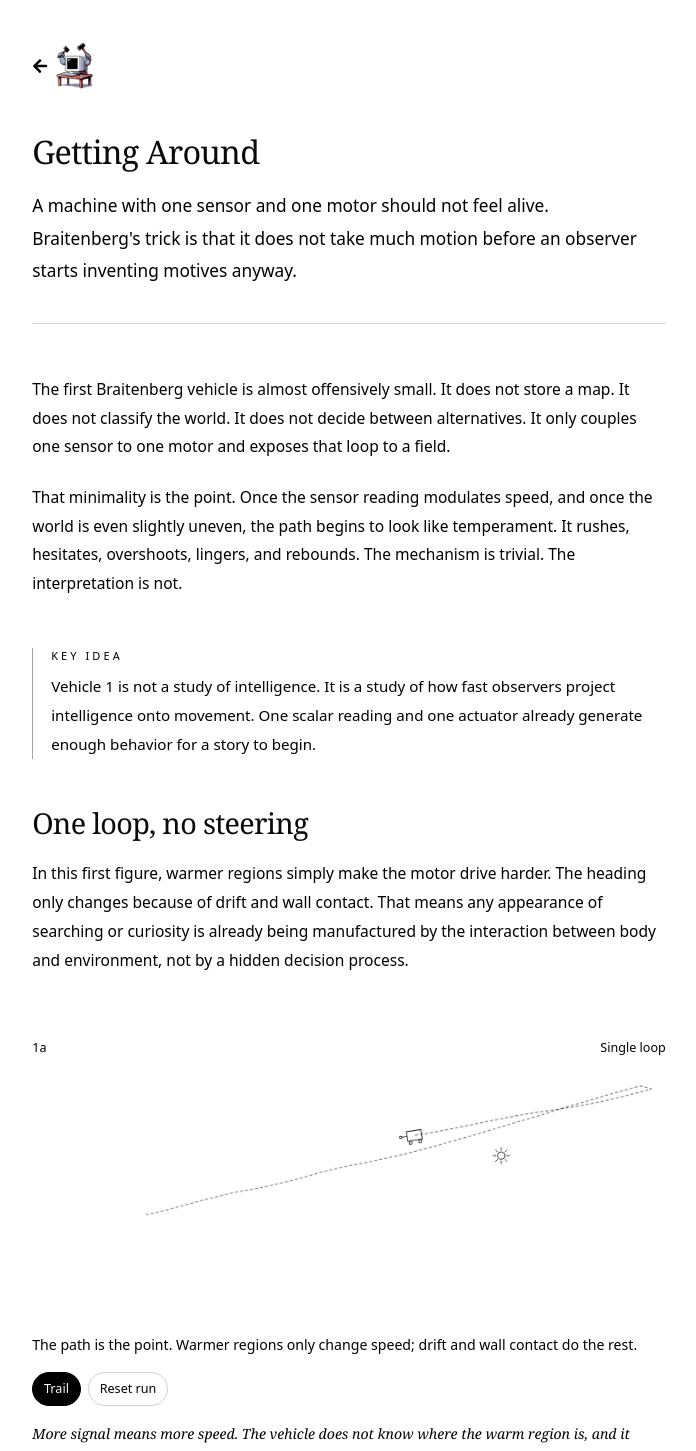
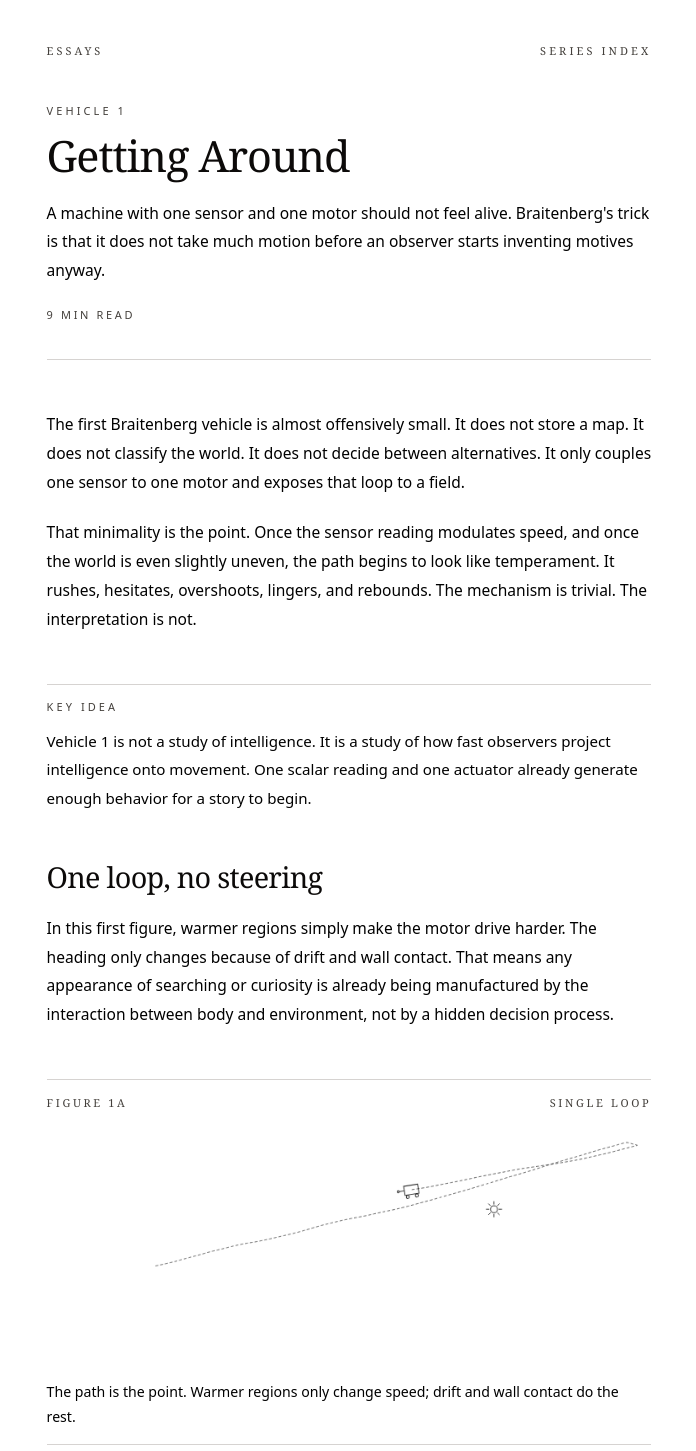
Before and after one commit to danfarrdotcom/danfarr.com, a Next.js app: page /essays/braitenberg/vehicle-1-getting-around in a window 1280 px wide. Shown: the top 1451 px of the page, without its empty margins (291-987 px from the left). Built offline with nearby package versions, Linux system fonts and the light colour scheme.

Commit message:
refactor: update Braitenberg components for improved styling and structure

```diff
--- a/app/essays/braitenberg/page.tsx
+++ b/app/essays/braitenberg/page.tsx
@@ -1,10 +1,8 @@
 import type { Metadata } from 'next';
 import Link from 'next/link';
-import { FaArrowLeft } from 'react-icons/fa';
 
 import SeriesCard from '../../../components/braitenberg/series-card';
 import { getBraitenbergSeries } from '../../../lib/braitenberg/series';
-import Logo from '../../../components/logo';
 
 export const metadata: Metadata = {
   title: 'Vehicles, Translated',
@@ -18,31 +16,39 @@ export default function BraitenbergSeriesPage() {
   return (
     <main className="min-h-screen px-5 py-8 md:px-8 md:py-12">
       <div className="mx-auto max-w-[48rem]">
-        <div className="mb-12 flex flex-wrap items-center gap-3 text-[11px] uppercase tracking-[0.28em] text-black">
-          <Link
-            className="group flex items-center gap-2 hover:text-black"
-            href="/"
-          >
-            <FaArrowLeft className="text-lg transition-transform group-hover:-translate-x-1" />
-            <Logo />
+        <div className="mb-12 flex flex-wrap items-center justify-between gap-3 text-[11px] uppercase tracking-[0.28em] text-stone-700">
+          <Link className="hover:text-black" href="/essays">
+            Essays
+          </Link>
+          <Link className="hover:text-black" href="/">
+            Home
           </Link>
         </div>
 
         <header className="max-w-3xl border-b border-stone-300 pb-10">
-          <h1 className="mt-3 text-3xl font-normal tracking-tight md:text-6xl">
+          <p className="text-[11px] uppercase tracking-[0.28em] text-stone-700">
+            Vehicles, Translated
+          </p>
+          <h1 className="mt-4 text-3xl font-normal tracking-tight md:text-6xl">
             Vehicles
           </h1>
-          <p className="mt-6 text-lg font-sans text-black md:text-md">
+          <p className="mt-4 text-[1.05rem] italic leading-8 text-stone-700">
+            Notes toward an interactive translation of{' '}
+            <span className="not-italic">
+              Valentino Braitenberg&apos;s 1984 book.
+            </span>
+          </p>
+          <p className="mt-6 text-[1.08rem] leading-8 text-black">
             <i>Vehicles: Experiments in Synthetic Psychology</i>, written by
             Valentino Braitenberg in 1984, has had a lasting influence on how we
-            think about the elationship between simplicity and complexity.
+            think about the relationship between simplicity and complexity.
           </p>
-          <p className="mt-6 text-lg font-sans text-black md:text-md">
+          <p className="mt-6 text-[1.08rem] leading-8 text-black">
             Braitenberg’s deceptively simple “vehicles” revealed how intricate,
             lifelike behaviors can emerge from minimal underlying mechanisms and
             how readily we project intention, emotion or intelligence onto them.
           </p>
-          <p className="mt-6 text-lg font-sans text-black md:text-md">
+          <p className="mt-6 text-[1.08rem] leading-8 text-black">
             This article series revisits that foundational work. It aims to
             reconstruct and explore several of Braitenberg’s core experiments,
             not just as historical artifacts, but as living ideas that continue
@@ -53,7 +59,7 @@ export default function BraitenbergSeriesPage() {
           </p>
         </header>
 
-        <section className="mt-10 gap-y-4 flex flex-col">
+        <section className="mt-10 flex flex-col">
           {entries.map((entry) => (
             <SeriesCard entry={entry} key={entry.slug} />
           ))}
--- a/app/essays/braitenberg/vehicle-1-getting-around/page.tsx
+++ b/app/essays/braitenberg/vehicle-1-getting-around/page.tsx
@@ -18,7 +18,7 @@ export default function VehicleOnePage() {
       readingTime="9 min read"
       slug="vehicle-1-getting-around"
     >
-      <section className="space-y-6 font-sans text-[1.08rem] leading-8 text-black">
+      <section className="space-y-6 text-[1.08rem] leading-8 text-black">
         <p>
           The first Braitenberg vehicle is almost offensively small. It does not
           store a map. It does not classify the world. It does not decide
--- a/components/braitenberg/article-shell.tsx
+++ b/components/braitenberg/article-shell.tsx
@@ -4,11 +4,8 @@ import Link from 'next/link';
 import {
   getBraitenbergEntry,
   getBraitenbergLabel,
-  getBraitenbergPath,
 } from '../../lib/braitenberg/series';
 import SeriesNav from './series-nav';
-import Logo from '../logo';
-import { FaArrowLeft } from 'react-icons/fa';
 
 type ArticleShellProps = {
   slug: string;
@@ -31,22 +28,29 @@ export default function ArticleShell({
 
   return (
     <main className="min-h-screen px-5 py-8 md:px-8 md:py-12">
-      <article className="mx-auto max-w-[44rem]">
-        <div className="mb-12 flex flex-wrap items-center gap-3 text-[11px] uppercase tracking-[0.28em] text-black">
-          <Link
-            className="group flex items-center gap-2 hover:text-black"
-            href="/"
-          >
-            <FaArrowLeft className="text-lg transition-transform group-hover:-translate-x-1" />
-            <Logo />
+      <article className="mx-auto max-w-[42rem]">
+        <div className="mb-12 flex flex-wrap items-center justify-between gap-3 text-[11px] uppercase tracking-[0.28em] text-stone-700">
+          <Link className="hover:text-black" href="/essays">
+            Essays
+          </Link>
+          <Link className="hover:text-black" href="/essays/braitenberg">
+            Series index
           </Link>
         </div>
 
         <header className="mb-14 border-b border-stone-300 pb-10">
-          <h1 className="max-w-2xl text-4xl font-normal tracking-tight text-stone-950">
+          <p className="text-[11px] uppercase tracking-[0.28em] text-stone-700">
+            {getBraitenbergLabel(entry)}
+          </p>
+          <h1 className="mt-4 max-w-2xl text-4xl font-normal tracking-tight text-stone-950 md:text-5xl">
             {entry.title}
           </h1>
-          <p className="mt-6 max-w-2xl leading-9 text-black text-md">{dek}</p>
+          <p className="mt-6 max-w-2xl text-[1.08rem] leading-8 text-black">
+            {dek}
+          </p>
+          <p className="mt-6 text-[11px] uppercase tracking-[0.24em] text-stone-700">
+            {readingTime}
+          </p>
         </header>
 
         <div className="space-y-14">{children}</div>
--- a/components/braitenberg/callout.tsx
+++ b/components/braitenberg/callout.tsx
@@ -7,8 +7,8 @@ type CalloutProps = {
 
 export default function Callout({ label, children }: CalloutProps) {
   return (
-    <div className="border-l border-stone-400 pl-5">
-      <p className="mb-2 text-[11px] uppercase tracking-[0.28em] text-black">
+    <div className="border-t border-stone-300 pt-4">
+      <p className="mb-3 text-[11px] uppercase tracking-[0.28em] text-stone-700">
         {label}
       </p>
       <div className="space-y-4 text-[1.05rem] leading-8 text-black">
--- a/components/braitenberg/control-row.tsx
+++ b/components/braitenberg/control-row.tsx
@@ -28,7 +28,11 @@ type ActionButtonProps = {
 };
 
 export function ControlRow({ children }: ControlRowProps) {
-  return <div className="mt-4 flex flex-wrap gap-2">{children}</div>;
+  return (
+    <div className="mt-4 flex flex-wrap gap-2 border-t border-stone-300 pt-3">
+      {children}
+    </div>
+  );
 }
 
 export function RangeControl({
@@ -45,8 +49,8 @@ export function RangeControl({
   };
 
   return (
-    <label className="min-w-[180px] px-3 py-2">
-      <div className="mb-2 flex items-center justify-between gap-3 text-sm font-sans text-black">
+    <label className="min-w-[180px] px-2 py-1">
+      <div className="mb-2 flex items-center justify-between gap-3 text-[11px] uppercase tracking-[0.22em] text-stone-700">
         <span>{label}</span>
         <span>{valueLabel ?? value.toFixed(2)}</span>
       </div>
@@ -66,10 +70,10 @@ export function RangeControl({
 export function ToggleChip({ active, label, onClick }: ToggleChipProps) {
   return (
     <button
-      className={`border px-3 py-2 font-sans rounded-3xl text-sm transition-colors ${
+      className={`border px-3 py-2 text-[11px] uppercase tracking-[0.22em] transition-colors ${
         active
-          ? 'border-black bg-black text-[#fbfaf4]'
-          : 'border-stone-300 bg-transparent text-black hover:border-stone-400'
+          ? 'border-black bg-black text-white'
+          : 'border-stone-300 bg-transparent text-black hover:border-stone-500'
       }`}
       onClick={onClick}
       type="button"
@@ -82,7 +86,7 @@ export function ToggleChip({ active, label, onClick }: ToggleChipProps) {
 export function ActionButton({ children, onClick }: ActionButtonProps) {
   return (
     <button
-      className="border border-stone-300 rounded-3xl bg-transparent px-3 py-2 text-md font-sans text-sm text-black transition-colors hover:border-stone-400"
+      className="border border-stone-300 bg-transparent px-3 py-2 text-[11px] uppercase tracking-[0.22em] text-black transition-colors hover:border-stone-500"
       onClick={onClick}
       type="button"
     >
--- a/components/braitenberg/figure-block.tsx
+++ b/components/braitenberg/figure-block.tsx
@@ -14,13 +14,16 @@ export default function FigureBlock({
   children,
 }: FigureBlockProps) {
   return (
-    <figure className=" border-stone-300 py-4">
-      <div className="mb-4 flex font-sans flex-wrap items-center justify-between gap-3 text-sm   text-black">
-        <span>{figure}</span>
+    <figure className="border-t border-stone-300 pt-4">
+      <div className="mb-5 flex flex-wrap items-center justify-between gap-3 text-[11px] uppercase tracking-[0.24em] text-stone-700">
+        <span>Figure {figure}</span>
         <span>{label}</span>
       </div>
       <div>{children}</div>
-      <figcaption className="mt-4 max-w-2xl text-[0.98rem] italic leading-7 text-black">
+      <figcaption className="mt-4 max-w-2xl text-[0.98rem] leading-7 text-stone-700">
+        <span className="mr-2 text-[11px] uppercase tracking-[0.24em] text-black">
+          Figure {figure}
+        </span>
         {caption}
       </figcaption>
     </figure>
--- a/components/braitenberg/vehicle-one-lab.tsx
+++ b/components/braitenberg/vehicle-one-lab.tsx
@@ -100,10 +100,6 @@ function defaultsForVariant(variant: VehicleOneLabVariant) {
   };
 }
 
-function formatReading(value: number) {
-  return value.toFixed(2);
-}
-
 export default function VehicleOneLab({ variant }: VehicleOneLabProps) {
   const initialSources = useMemo(
     () => initialSourcesForVariant(variant),
@@ -115,10 +111,6 @@ export default function VehicleOneLab({ variant }: VehicleOneLabProps) {
   const frameRef = useRef<number>();
   const editorActiveRef = useRef(false);
   const idRef = useRef(0);
-  const fieldRef = useRef<HTMLSpanElement>(null);
-  const speedRef = useRef<HTMLSpanElement>(null);
-  const sourceRef = useRef<HTMLSpanElement>(null);
-  const motorRef = useRef<HTMLSpanElement>(null);
 
   const isVisible = useIntersectionObserver(canvasRef, {
     threshold: 0,
@@ -148,25 +140,6 @@ export default function VehicleOneLab({ variant }: VehicleOneLabProps) {
     }
 
     engine.render(context);
-    const telemetry = engine.getTelemetry();
-
-    if (fieldRef.current) {
-      fieldRef.current.textContent = formatReading(telemetry.field);
-    }
-
-    if (speedRef.current) {
-      speedRef.current.textContent = formatReading(telemetry.speed);
-    }
-
-    if (sourceRef.current) {
-      sourceRef.current.textContent = telemetry.sourceCount.toString();
-    }
-
-    if (motorRef.current) {
-      motorRef.current.textContent = formatReading(
-        telemetry.motorOutputs.single ?? 0
-      );
-    }
   };
 
   useEffect(() => {
--- a/components/chat/chat-layout.tsx
+++ b/components/chat/chat-layout.tsx
@@ -53,7 +53,6 @@ export default function ChatLayout({ children }: ChatLayoutProps) {
     // Start "typing"
     setIsTyping(true);
 
-
     // Scroll to bottom when typing starts
     window.scrollTo({
       top: document.body.scrollHeight,
```
Also changed, not shown: components/braitenberg/series-card.tsx (+19 -17 lines), components/braitenberg/series-nav.tsx (+12 -8 lines), lib/notion.ts (+6 -2 lines).
